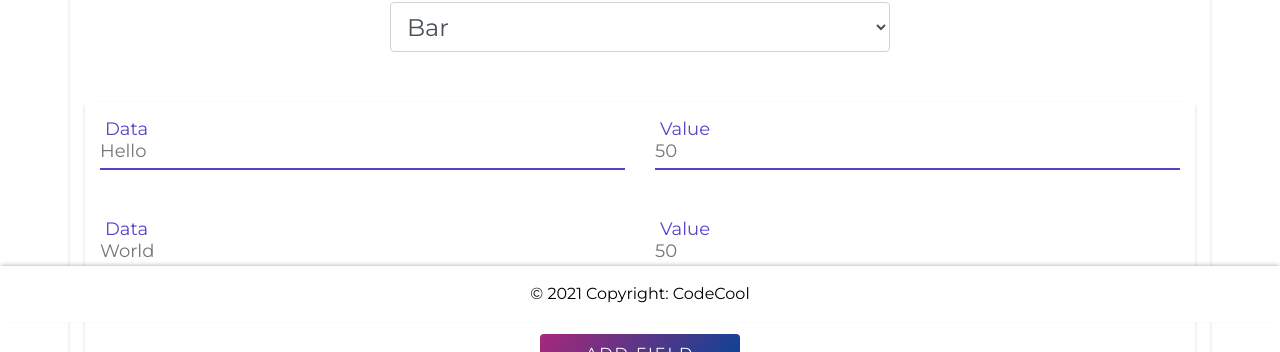
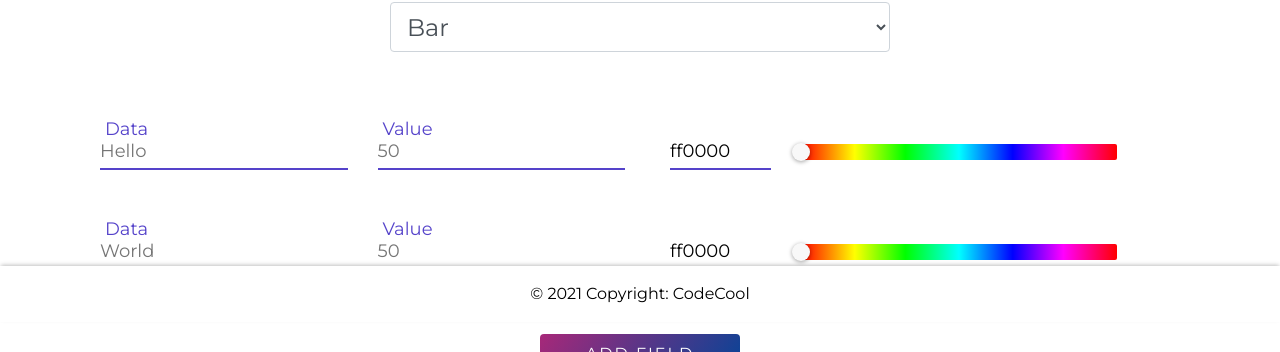
Before and after one commit to FlorinCiocirlan/Chart-Creator, a React (Create React App) app: page /create in a window 1280 px wide. Shown: the part 478-830 px from the top of the page. Built offline with nearby package versions, Linux system fonts and the light colour scheme.

Commit message:
Add color slider

```diff
--- a/package.json
+++ b/package.json
@@ -15,6 +15,7 @@
     "mdbreact": "^5.0.1",
     "react": "^17.0.1",
     "react-bootstrap": "^1.4.3",
+    "react-color": "^2.19.3",
     "react-dom": "^17.0.1",
     "react-icons": "^4.1.0",
     "react-linear-gradient-button": "^1.1.1",
--- a/src/App.css
+++ b/src/App.css
@@ -68,6 +68,9 @@ a {
 .container {
 	margin-bottom: 0;
 	padding-bottom: 0;
+}
+
+.container-shadow {
 	box-shadow: 0 2px 4px -1px rgba(0, 0, 0, 0.25);
 }
 
--- a/src/Components/PieForm.js
+++ b/src/Components/PieForm.js
@@ -1,78 +1,138 @@
-import React, { useState } from 'react';
-import './PieForm.css';
-import { Form, Button, FormControl } from 'react-bootstrap';
-import axios from 'axios';
+import React, { useState } from "react";
+import "./PieForm.css";
+import { Form, Button, FormControl } from "react-bootstrap";
+import axios from "axios";
+import RgbSlider from "./RgbSlider";
 
 export default function PieForm() {
+  const chartTypes = ["bvg", "lc", "p"];
 
-    const chartTypes = ['bvg', 'lc', 'p'];
-
-    const [ dataLabels, setDataLabels ] = useState(['Hello', 'World']);
-    const [ dataValues, setDataValues ] = useState([50, 50]);
-    const [ chartType, setChartType ] = useState('bvg');
-    const [ width , setWidth ] = useState(700);
-    const [ height, setHeight ] = useState(100);
+  const [dataLabels, setDataLabels] = useState(["Hello", "World"]);
+  const [colors, setColors] = useState(["ff0000", "ff0000"]);
+  const [dataValues, setDataValues] = useState([50, 50]);
+  const [chartType, setChartType] = useState("bvg");
+  const [width, setWidth] = useState(700);
+  const [height, setHeight] = useState(100);
 
   const [fields, setFields] = useState([0, 1]);
 
-    let imgSrc = `https://image-charts.com/chart`
-            + `?cht=${chartType}`
-            + `&chs=${width}x${height}`
-            + `&chd=t:${dataValues.join(',')}`
-            + `&chl=${dataLabels.join('|')}`;
-
+  let imgSrc =
+    `https://image-charts.com/chart` +
+    `?cht=${chartType}` +
+    `&chs=${width}x${height}` +
+    `&chd=t:${dataValues.join(",")}` +
+    `&chl=${dataLabels.join("|")}` +
+    `&chco=${colors.join("|")}`;
 
   const handleDataChange = (data, value) => {
-
-        const [ dataType, dataIndex ] = data.split('-');
-        const setter = ( dataType === 'data' )
-            ? setDataLabels
-            : setDataValues;
+    console.log("schimb date");
+    const [dataType, dataIndex] = data.split("-");
+    const setter = dataType === "data" ? setDataLabels : setDataValues;
 
     if (!value) {
-            if (dataType === 'data') { value = dataLabels[dataIndex] }
-            else { value = dataValues[dataIndex] }
+      if (dataType === "data") {
+        value = dataLabels[dataIndex];
+      } else {
+        value = dataValues[dataIndex];
+      }
     }
 
-        setter( prev => {
+    setter((prev) => {
       let newData = [...prev];
       newData[dataIndex] = value;
       return newData;
-        })
-    }
+    });
+  };
+
+  const handleColorChange = (index, value) => {
+    setColors((prev) => {
+      let newColors = [...prev];
+      newColors[index] = value;
+      return newColors;
+    });
+  };
 
   const downloadChart = () => {
     axios({
       url: `${imgSrc}`,
-            method: 'GET',
-            responseType: 'blob'
-        })
-        .then( res => {
-            const url = window.URL.createObjectURL(new Blob([res.data]))
-            const link = document.createElement('a');
+      method: "GET",
+      responseType: "blob",
+    }).then((res) => {
+      const url = window.URL.createObjectURL(new Blob([res.data]));
+      const link = document.createElement("a");
       link.href = url;
-            link.setAttribute('download', 'image.png');
+      link.setAttribute("download", "image.png");
       document.body.appendChild(link);
       link.click();
-
-        })
+    });
   };
 
-    const dataFields = fields.map(field => {
+  const dataFields = fields.map((field) => {
+    const colorField =
+      chartType !== "lc" ? (
+        <div
+          class="col-md-6"
+          onClick={(e) => {
+            const inputColor = document.querySelector(
+              `input[name=color-${field}]`
+            );
+            handleColorChange(field, inputColor.value);
+            console.log(colors);
+          }}
+        >
+          <RgbSlider field={field}></RgbSlider>
+        </div>
+      ) : (
+        " "
+      );
+
+    const inputWidth = chartType === "lc" ? 6 : 3;
+
+    console.log(chartType);
+    console.log(colorField);
+
     return (
       <div className="row justify-content-between">
-            <div class="form-field col-md-6">
-                <input className="input-text js-input" id={`data-${field}`} name={`data-${field}`} placeholder={dataLabels[field]} required/>
-                <label className="label" for={`data-${field}`}>Data</label>
+        <div class={`form-field col-md-${inputWidth}`}>
+          <label className="label" for={`data-${field}`}>
+            Data
+          </label>
+          <input
+            className="input-text js-input"
+            id={`data-${field}`}
+            name={`data-${field}`}
+            placeholder={dataLabels[field]}
+            required
+          />
         </div>
-            <div class="form-field col-md-6">
-                <input className="input-text js-input" id={`value-${field}`} name={`value-${field}`} placeholder={dataValues[field]} required/>
-                <label className="label" for={`value-${field}`}>Value</label>
+        <div class={`form-field col-md-${inputWidth}`}>
+          <label className="label" for={`value-${field}`}>
+            Value
+          </label>
+          <input
+            className="input-text js-input"
+            id={`value-${field}`}
+            name={`value-${field}`}
+            placeholder={dataValues[field]}
+            required
+          />
         </div>
+        {/* <div
+          class="col-md-6"
+          onClick={(e) => {
+            const inputColor = document.querySelector(
+              `input[name=color-${field}]`
+            );
+            handleColorChange(field, inputColor.value);
+            console.log(colors);
+          }}
+        >
+          <RgbSlider field={field}></RgbSlider>
+        </div> */}
+        {colorField}
       </div>
     );
-    })
-
+  });
 
   return (
     <section className="form-container container">
@@ -80,9 +140,13 @@ export default function PieForm() {
 
       <h2>Chart type:</h2>
       <div className="chart-type">
-                <Form.Control as="select" style={{ fontSize: '1.5rem', alignText: 'center'}} onChange={ e => {
+        <Form.Control
+          as="select"
+          style={{ fontSize: "1.5rem", alignText: "center" }}
+          onChange={(e) => {
             setChartType(chartTypes[e.target.options.selectedIndex]);
-                }}>
+          }}
+        >
           <option>Bar</option>
           <option>Line</option>
           <option>Pie</option>
@@ -90,61 +154,90 @@ export default function PieForm() {
       </div>
 
       <form className="container form-container contact-form">
-
-                <div id="data" onBlur= { e => {
+        <div
+          id="data"
+          onBlur={(e) => {
             handleDataChange(e.target.name, e.target.value);
-                }}>
+          }}
+        >
           {dataFields}
         </div>
 
         <div class="form-field col-lg-12">
-                    <Button className="submit-btn" onClick={ e => {
-                        setFields(prev => [...prev, Math.max(...fields) + 1])
-                    }}>Add field</Button>
+          <Button
+            className="submit-btn"
+            onClick={(e) => {
+              setFields((prev) => [...prev, Math.max(...fields) + 1]);
+            }}
+          >
+            Add field
+          </Button>
         </div>
 
-                <div className="row justify-content-between" >
+        <div className="row justify-content-between">
           <div class="form-field col-lg-6 ">
-                        <input id="height" class="input-text js-input" placeholder={height} required onBlur={ e => {
-                            if (e.target.value) { setHeight(e.target.value) }
-                        }}/>
-                        <label class="label" for="height">Height(px)</label>
+            <input
+              id="height"
+              class="input-text js-input"
+              placeholder={height}
+              required
+              onBlur={(e) => {
+                if (e.target.value) {
+                  setHeight(e.target.value);
+                }
+              }}
+            />
+            <label class="label" for="height">
+              Height(px)
+            </label>
           </div>
           <div class="form-field col-lg-6 ">
-                        <input id="width" class="input-text js-input" placeholder={width} required onBlur={ e => {
-                            if (e.target.value) { setWidth(e.target.value) }
-                        }}/>
-                        <label class="label" for="width">Width(px)</label>
+            <input
+              id="width"
+              class="input-text js-input"
+              placeholder={width}
+              required
+              onBlur={(e) => {
+                if (e.target.value) {
+                  setWidth(e.target.value);
+                }
+              }}
+            />
+            <label class="label" for="width">
+              Width(px)
+            </label>
           </div>
         </div>
       </form>
 
       <div className="img-container">
         <img src={imgSrc} alt="chart"></img>
-
       </div>
       <div class="container contact-form">
         <div class="row get-row">
-                    <div class="col-md-2 align-self-center secondary-text" style={{
-                        fontSize: '1.5rem'
-                    }}>Link: </div>
+          <div
+            class="col-md-2 align-self-center secondary-text"
+            style={{
+              fontSize: "1.5rem",
+            }}
+          >
+            Link:{" "}
+          </div>
           <div class="col-md-10">
-                        <FormControl
-                        readOnly
-                        type="text"
-                        value={imgSrc}
-                        />
+            <FormControl readOnly type="text" value={imgSrc} />
           </div>
         </div>
 
         <div class="row get-row justify-content-around">
-                    <Button className="submit-btn col-md-3" style={{ minWidth: '400px'}} onClick={() => downloadChart() }>
+          <Button
+            className="submit-btn col-md-3"
+            style={{ minWidth: "400px" }}
+            onClick={() => downloadChart()}
+          >
             Download
           </Button>
         </div>
-
       </div>
-
     </section>
-    )
+  );
 }
--- /dev/null
+++ b/src/Components/RgbSlider.js
@@ -0,0 +1,28 @@
+import React, { useState } from "react";
+import { HuePicker } from "react-color";
+
+function RgbSlider(props) {
+  const [color, setColor] = useState("ff0000");
+
+  return (
+    <div className="container">
+      <div className="row align-content-center">
+        <div className="col-md-3">
+          <input
+            class="form-field input-text"
+            value={color}
+            name={`color-${props.field}`}
+          />
+        </div>
+        <div className="col-md-9 align-self-center">
+          <HuePicker
+            color={color}
+            onChangeComplete={(color) => setColor(color.hex.slice(1))}
+          />
+        </div>
+      </div>
+    </div>
+  );
+}
+
+export default RgbSlider;
```
Also changed, not shown: src/Components/layout/Header.js (+19 -21 lines), 1 other file (tests, documents, lock files or other folders). Lines whose indentation alone changed are shown as unchanged.
